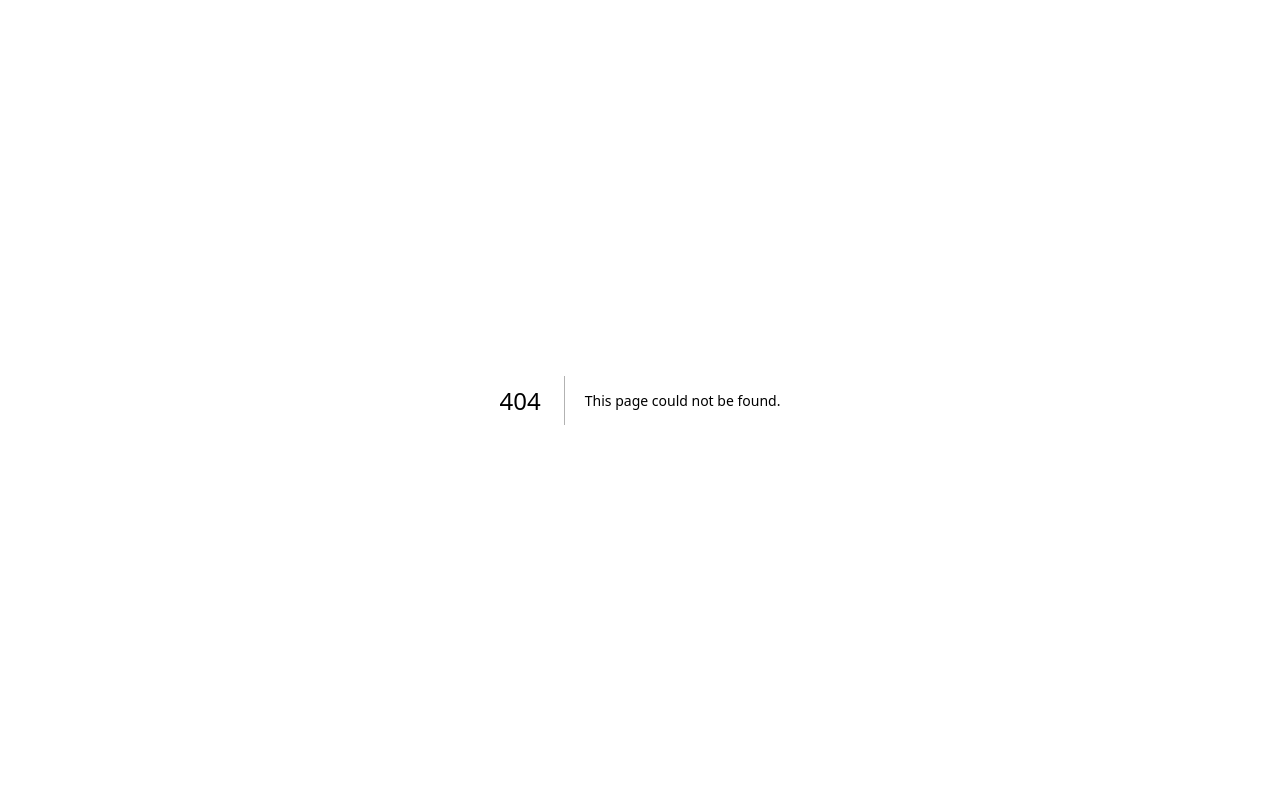
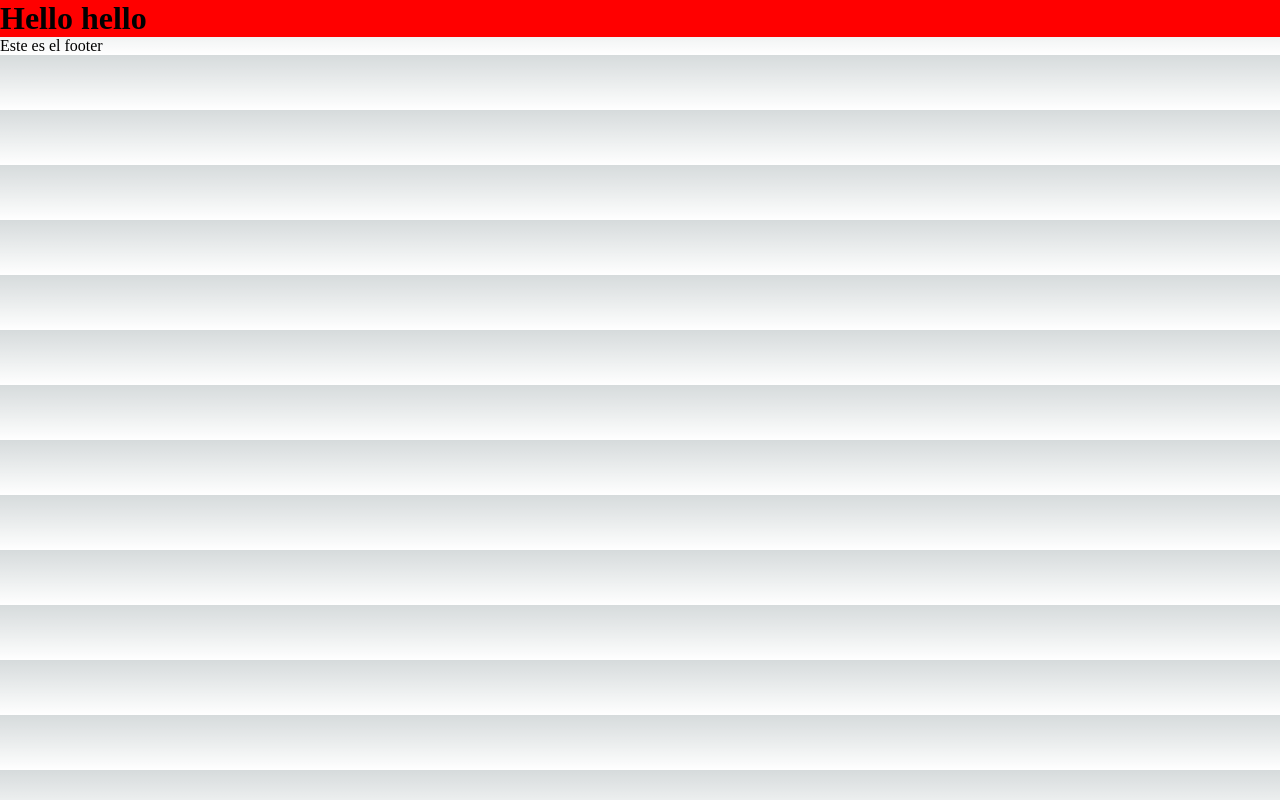
Before and after one commit to zahitrios/nextjs-study, a Next.js app: page /hello in a window 1280 px wide. Before the commit this address had no page. Built offline with nearby package versions, Linux system fonts and the light colour scheme.

Commit message:
Styles session

```diff
--- a/pages/_app.js
+++ b/pages/_app.js
@@ -1,5 +1,10 @@
 import '@/styles/globals.css'
 
 export default function App({ Component, pageProps }) {
-  return <Component {...pageProps} />
+  return <div>
+    <Component {...pageProps} />
+    <footer>
+      Este es el footer
+    </footer>
+  </div>
 }
--- a/pages/about.js
+++ b/pages/about.js
@@ -1,9 +1,9 @@
-import { useEffect } from "react";
+import { useEffect } from 'react'
 
-function About(){
+function About (){
 
     useEffect (() => {
-        alert ("page loaded");
+        alert ('page loaded');
     }, []);
 
     return (
--- /dev/null
+++ b/pages/hello.js
@@ -0,0 +1,11 @@
+import styles from '@/styles/Hello.module.css'
+
+const hello = () => {
+    return (
+        <div className={[styles.div]}>
+            <h1>Hello hello</h1>
+        </div>
+    )
+}
+
+export default hello
--- a/pages/index.js
+++ b/pages/index.js
@@ -6,6 +6,7 @@ import styles from '@/styles/Home.module.css'
 const inter = Inter({ subsets: ['latin'] })
 
 export default function Home() {
+  console.log(styles);
   return (
     <>
       <Head>
--- /dev/null
+++ b/styles/Hello.module.css
@@ -0,0 +1,3 @@
+.div{
+    background-color: red;
+}
```
